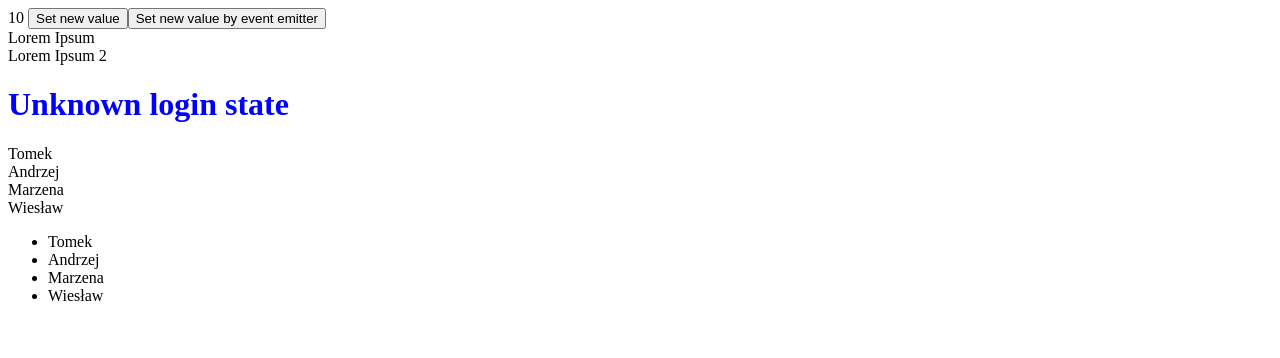
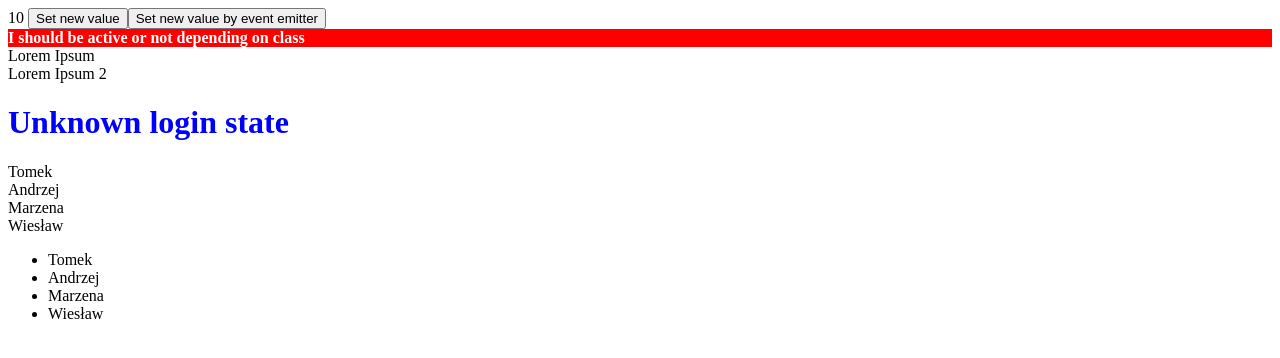
Before and after one commit to RafalG1991/angular-test-app, an Angular app: page / in a window 1280 px wide. Shown: the top 358 px of the page. Built offline with nearby package versions, Linux system fonts and the light colour scheme.

Commit message:
added new is-active class and div component to change the class depending on isActive flag

```diff
--- a/src/app/app.component.html
+++ b/src/app/app.component.html
@@ -1,4 +1,7 @@
 <app-parent />
+
+<div [ngClass]="{'is-active': isActive}">I should be active or not depending on class</div>
+
 <div *ngIf="shouldBeVisible">Lorem Ipsum</div>
 
 @if(shouldBeVisible) {
--- a/src/app/app.component.scss
+++ b/src/app/app.component.scss
@@ -3,3 +3,9 @@ h1 {
   color: blue;
   font-weight: bold;
 }
+
+.is-active {
+  background-color: red;
+  font-weight: bold;
+  color: white;
+}
--- a/src/app/app.component.ts
+++ b/src/app/app.component.ts
@@ -2,12 +2,12 @@ import { Component } from '@angular/core';
 import { RouterOutlet } from '@angular/router';
 import {HelloComponent} from "./hello/hello.component";
 import {ParentComponent} from "./parent/parent.component";
-import {NgForOf, NgIf} from "@angular/common";
+import {NgClass, NgForOf, NgIf} from "@angular/common";
 
 @Component({
   selector: 'app-root',
   standalone: true,
-  imports: [RouterOutlet, HelloComponent, ParentComponent, NgIf, NgForOf],
+  imports: [RouterOutlet, HelloComponent, ParentComponent, NgIf, NgForOf, NgClass],
   templateUrl: './app.component.html',
   styleUrl: './app.component.scss'
 })
@@ -19,4 +19,6 @@ export class AppComponent {
     return user.id;
   }
   isLoggedIn: boolean|null = null;
+
+  isActive: boolean = true;
 }
```
